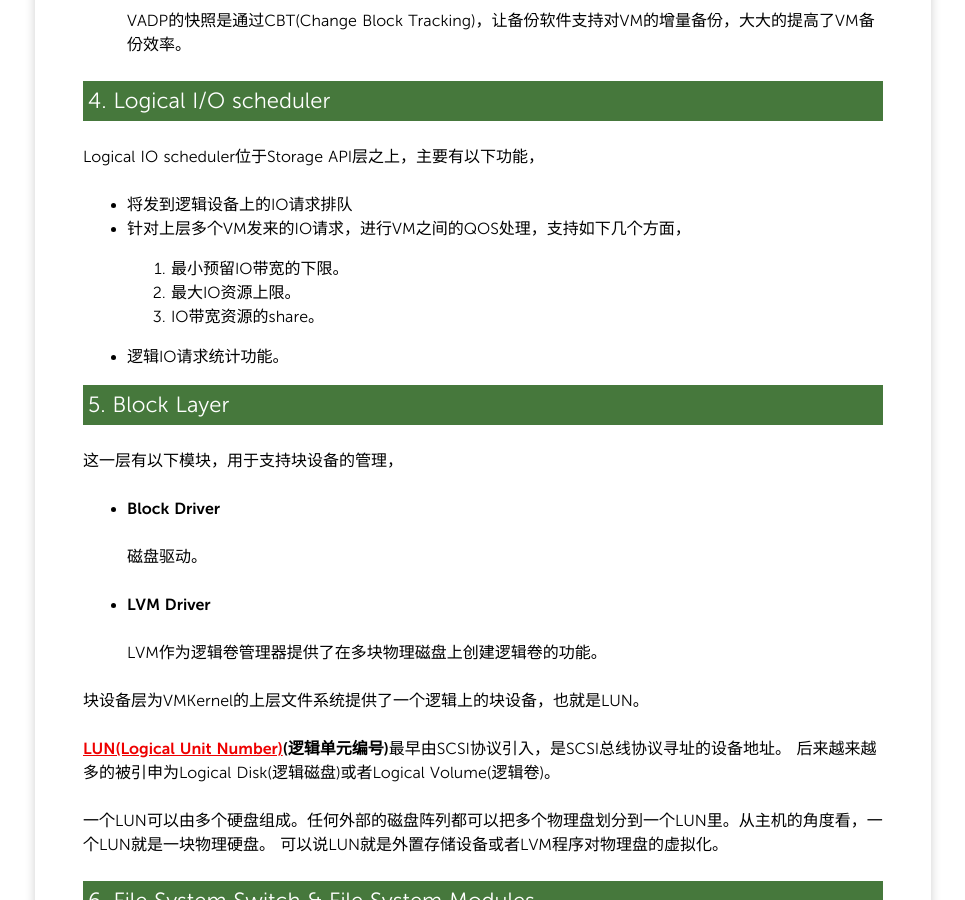
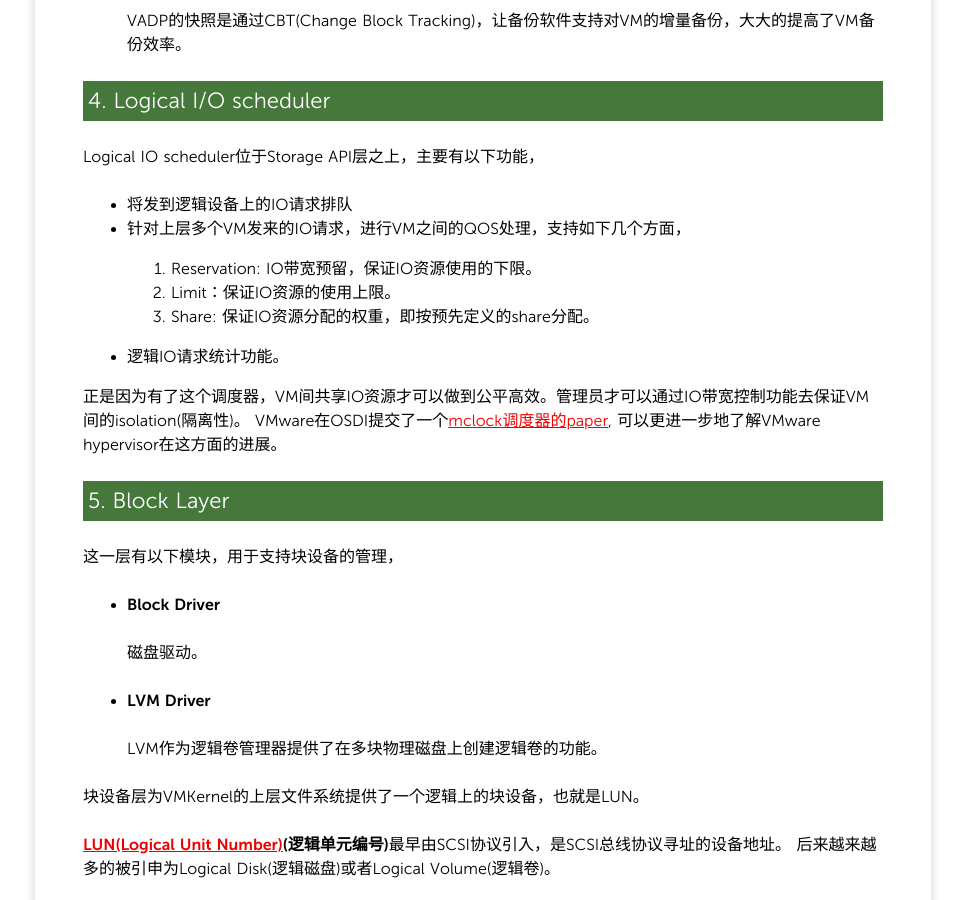
Before and after one commit to yangoliver/yangoliver.github.io, a Jekyll site: the page built from _posts/2016/2016-01-23-vm-basic-1.md, in a window 1280 px wide and 900 px high, scrolled down 2207 px. Shown: the whole window, without its empty margins (157-1122 px from the left). Built offline with Jekyll 4.4.1, drawn with Linux system fonts in a browser that asks for light colours; Markdown is read by kramdown in place of the engine named in the settings; comment, search, counter and statistics services are not loaded.

Commit message:
cleaned up io scheduler description

```diff
--- a/_posts/2016/2016-01-23-vm-basic-1.md
+++ b/_posts/2016/2016-01-23-vm-basic-1.md
@@ -92,10 +92,14 @@ Logical IO scheduler位于Storage API层之上，主要有以下功能，
 
 - 将发到逻辑设备上的IO请求排队
 - 针对上层多个VM发来的IO请求，进行VM之间的QOS处理，支持如下几个方面，
-  1. 最小预留IO带宽的下限。
-  2. 最大IO资源上限。
-  3. IO带宽资源的share。
+  1. Reservation: IO带宽预留，保证IO资源使用的下限。
+  2. Limit：保证IO资源的使用上限。
+  3. Share: 保证IO资源分配的权重，即按预先定义的share分配。
 - 逻辑IO请求统计功能。
+
+正是因为有了这个调度器，VM间共享IO资源才可以做到公平高效。管理员才可以通过IO带宽控制功能去保证VM间的isolation(隔离性)。
+VMware在OSDI提交了一个[mclock调度器的paper](https://www.usenix.org/conference/osdi10/mclock-handling-throughput-variability-hypervisor-io-scheduling),
+可以更进一步地了解VMware hypervisor在这方面的进展。
 
 ###5. Block Layer
 
```
